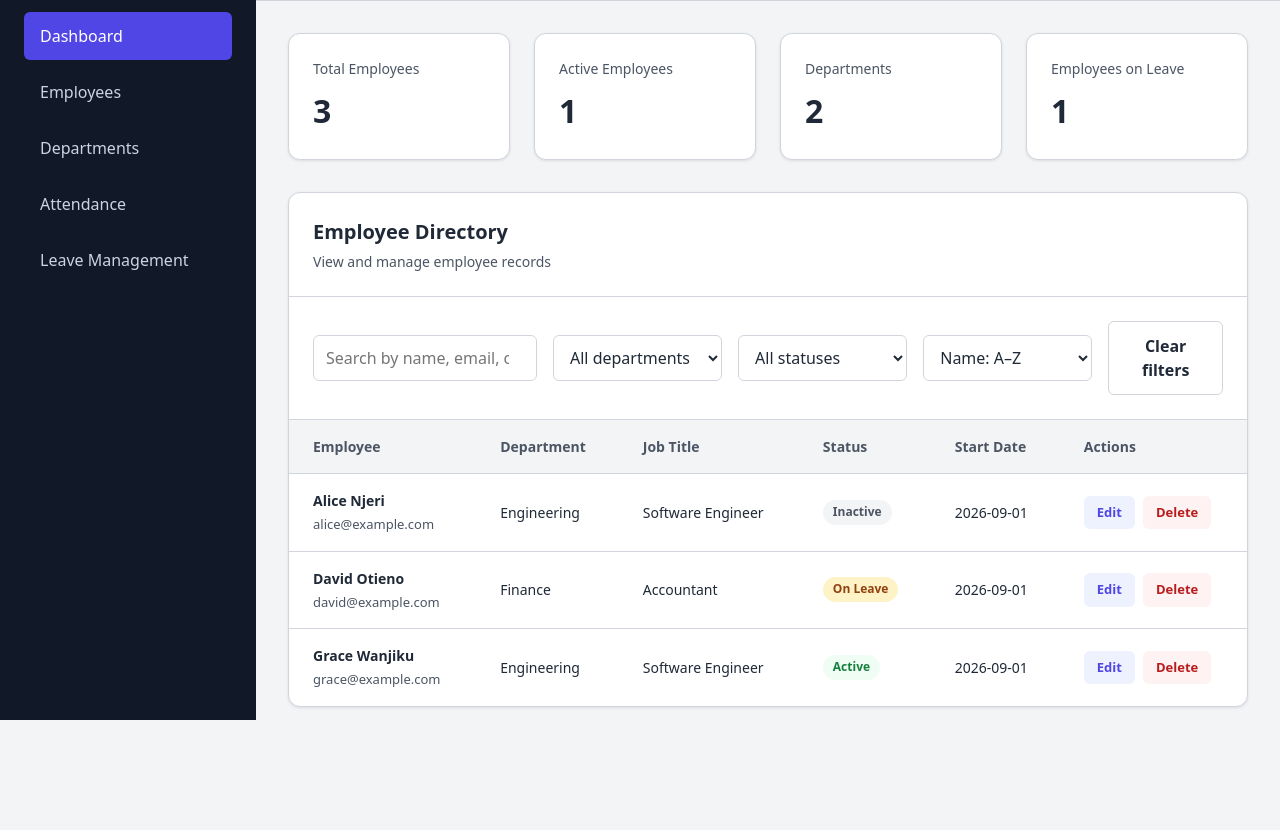
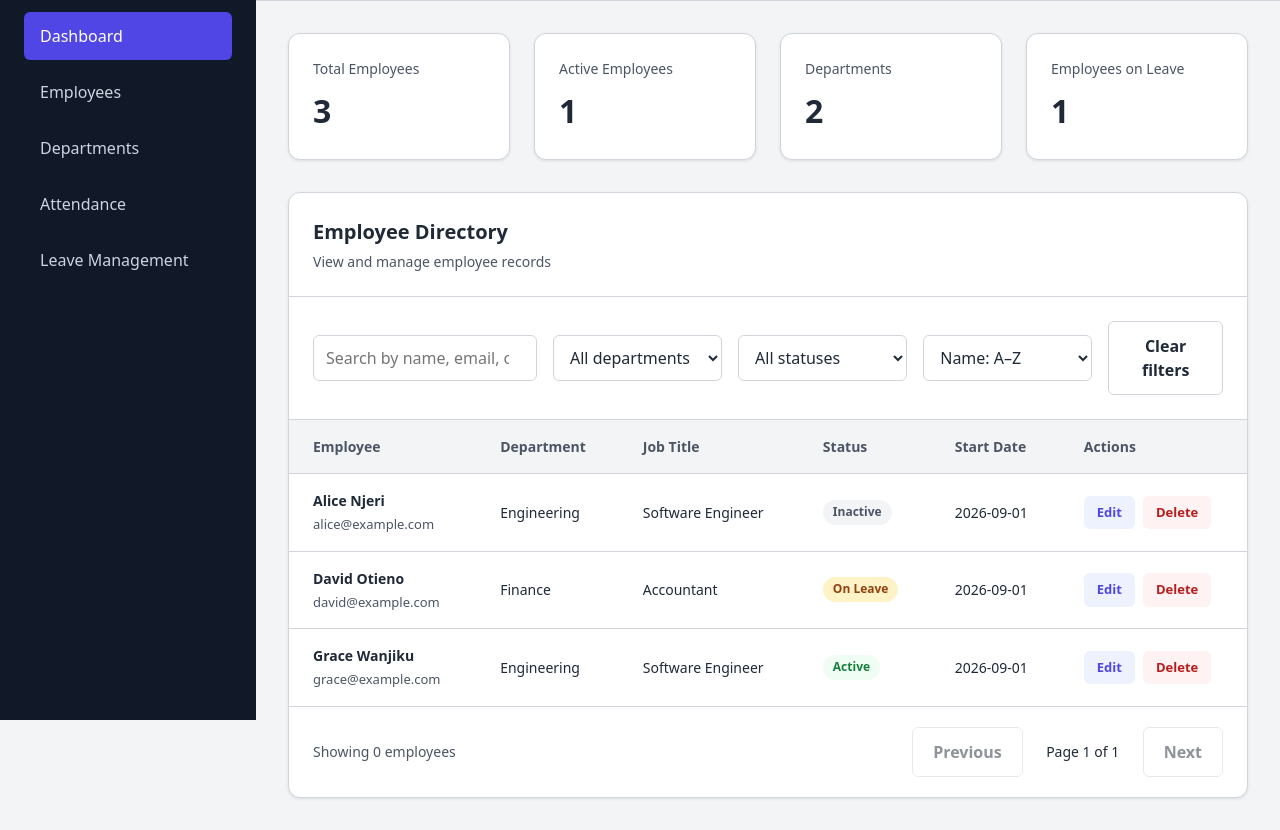
Before and after one commit to evamaina/employee-management-system, a plain HTML site: page index.html in a window 1280 px wide. Shown: the part 80-910 px from the top of the page. Before the commit the page ends 819 px from the top, so only its background shows below. Drawn offline with Linux system fonts and the light colour scheme.

Commit message:
feat: add employee pagination controls

```diff
--- a/css/components.css
+++ b/css/components.css
@@ -238,6 +238,40 @@
   color: var(--color-text-muted);
 }
 
+.table-footer {
+  display: flex;
+  align-items: center;
+  justify-content: space-between;
+  flex-wrap: wrap;
+  padding: 1.25rem 1.5rem;
+  gap: 1rem;
+  border-top: 1px solid var(--color-border);
+}
+
+#employee-results-summary {
+  color: var(--color-text-muted);
+  font-size: 0.875rem;
+}
+
+.pagination {
+  display: flex;
+  align-items: center;
+  justify-content: center;
+  flex-wrap: wrap;
+  gap: 0.75rem;
+}
+
+#page-indicator {
+  min-width: 6rem;
+  text-align: center;
+  font-size: 0.875rem;
+}
+
+.pagination-button:disabled {
+  opacity: 0.5;
+  cursor: not-allowed;
+}
+
 .employee-dialog {
   border: none;
   padding: 0;
@@ -399,6 +433,12 @@
     width: 100%;
   }
 
+  .table-footer {
+    flex-direction: column;
+    align-items: center;
+    text-align: center;
+  }
+
   .form-fields {
     grid-template-columns: 1fr;
   }
--- a/index.html
+++ b/index.html
@@ -153,6 +153,33 @@
                 <tbody id="employee-table-body"></tbody>
               </table>
             </div>
+            <footer class="table-footer">
+              <p id="employee-results-summary" aria-live="polite">
+                Showing 0 employees
+              </p>
+
+              <nav class="pagination" aria-label="Employee table pagination">
+                <button
+                  type="button"
+                  class="btn btn-secondary pagination-button"
+                  id="previous-page-button"
+                  disabled
+                >
+                  Previous
+                </button>
+
+                <span id="page-indicator">Page 1 of 1</span>
+
+                <button
+                  type="button"
+                  class="btn btn-secondary pagination-button"
+                  id="next-page-button"
+                  disabled
+                >
+                  Next
+                </button>
+              </nav>
+            </footer>
           </section>
         </main>
       </div>
```
